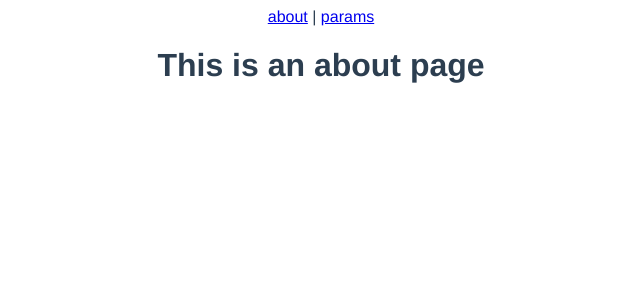
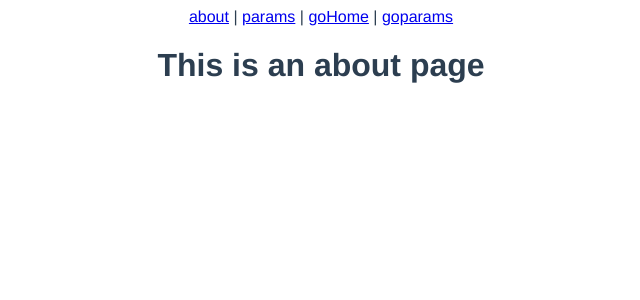
Before and after one commit to zhaoxin311/vue_router_demo_jspang, a Vue app: page / in a window 1280 px wide. Shown: the top 300 px of the page, without its empty margins (319-959 px from the left). Built offline with nearby package versions, Linux system fonts and the light colour scheme.

Commit message:
vue-router 的重定向 -redirect

```diff
--- a/src/App.vue
+++ b/src/App.vue
@@ -11,6 +11,11 @@
     |
     <!-- 加入了正则，我们再传递数字之外的其他参数，params.vue组件就没有办法接收到 -->
     <router-link to="/params/189/this is a title">params</router-link>
+    |
+    <router-link to="/goAbout">goHome</router-link>
+    |
+    <router-link to="/goparams/18449/this is a goparams">goparams</router-link>
+
     <router-view />
     <!-- <router-view name="left" class="left" />
     <router-view name="right" class="right" /> -->
--- a/src/router/index.js
+++ b/src/router/index.js
@@ -27,6 +27,15 @@ const routes = [
     path: '/params/:newsId(\\d+)/:newsTitle',
     name: 'Params',
     component: () => import('../components/params.vue')
+  },
+  {
+    path: '/goAbout',
+    // ** redirect基本重定向 **
+    redirect: '/'
+  },
+  {
+    path: '/goparams/:newsId(\\d+)/:newsTitle',
+    redirect: '/params/:newsId(\\d+)/:newsTitle'
   }
 ]
 
```
